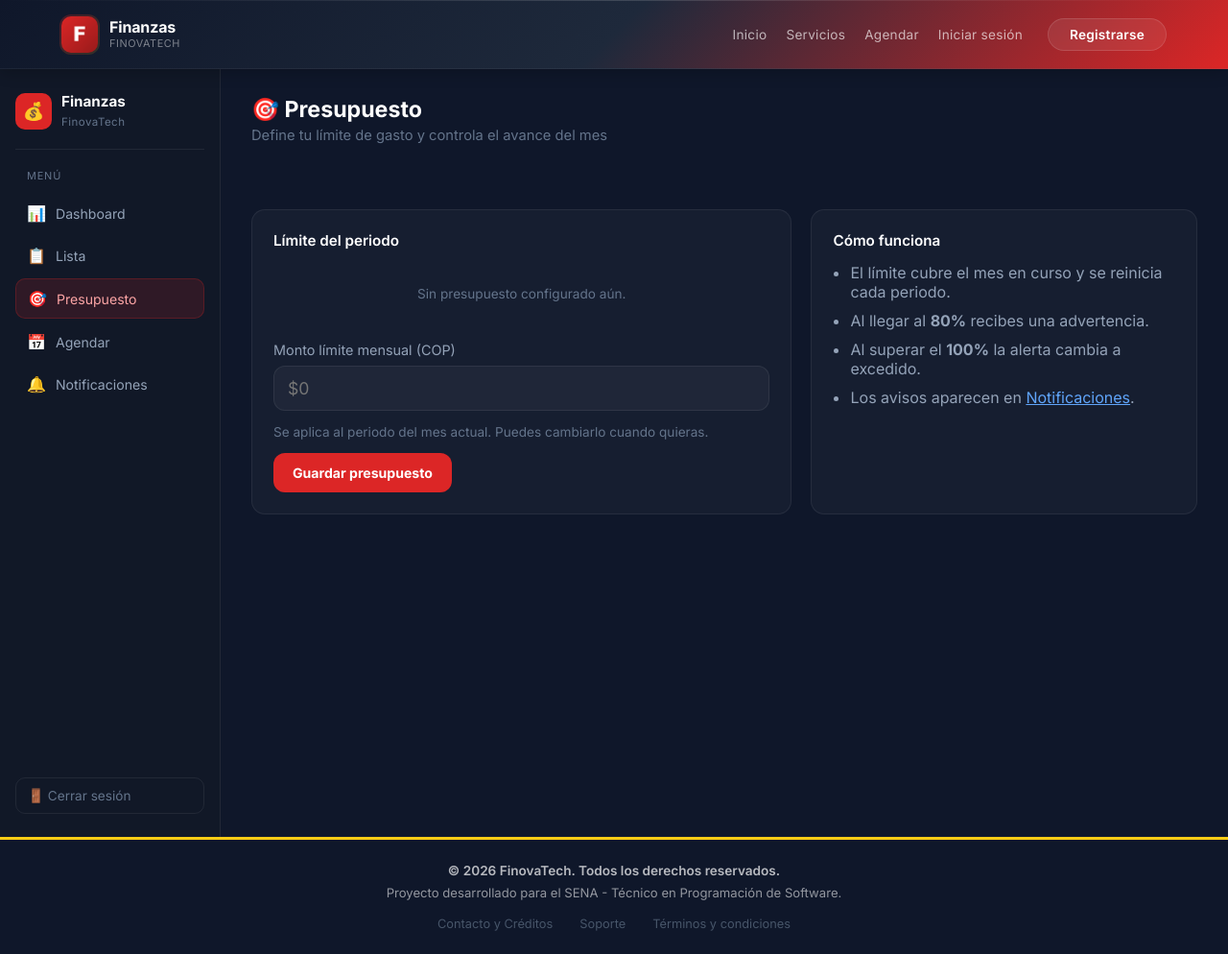
After one commit to RDVSYSTEMS/FinovaTech-, a Flask app: template app/templates/presupuesto.html in a window 1280 px wide. The commit adds this page. Shown: the whole page at 96% size. Run offline with Flask 3, Linux system fonts and the light colour scheme; the template is opened without the code that fills it, so the values that code supplies are empty.

Commit message:
v10.3.3: presupuesto editable, agendamiento restaurado, changelog y backlog

```diff
--- a/app/static/css/panel.css
+++ b/app/static/css/panel.css
@@ -402,6 +402,17 @@
     font-size: 0.95rem;
     font-weight: 600;
     color: white;
+}
+
+.card-enlace {
+    color: var(--acento);
+    font-size: 0.78rem;
+    font-weight: 600;
+    text-decoration: none;
+}
+
+.card-enlace:hover {
+    text-decoration: underline;
 }
 
 .card-subtitulo {
--- /dev/null
+++ b/app/static/css/presupuesto.css
@@ -0,0 +1,121 @@
+/* ============================================================================
+   FinovaTech — presupuesto.css
+   Estilos propios de la página de presupuesto (formulario y avisos).
+   ============================================================================ */
+
+.presupuesto-layout {
+    display: grid;
+    grid-template-columns: minmax(0, 1.4fr) minmax(0, 1fr);
+    gap: 20px;
+    margin-top: 20px;
+}
+
+.presupuesto-form-card,
+.presupuesto-info-card {
+    padding: 22px;
+}
+
+.presupuesto-form {
+    display: flex;
+    flex-direction: column;
+    gap: 14px;
+    margin-top: 18px;
+}
+
+.presupuesto-campo {
+    display: flex;
+    flex-direction: column;
+    gap: 8px;
+}
+
+.presupuesto-campo span {
+    color: var(--texto-suave);
+    font-size: 0.9rem;
+}
+
+.presupuesto-campo input {
+    background: rgba(255, 255, 255, 0.04);
+    border: 1px solid var(--borde);
+    border-radius: 12px;
+    color: var(--texto);
+    font-size: 1.1rem;
+    padding: 12px 14px;
+    outline: none;
+    transition: border-color 0.2s ease;
+}
+
+.presupuesto-campo input:focus {
+    border-color: var(--acento);
+}
+
+.presupuesto-ayuda {
+    color: var(--texto-apagado);
+    font-size: 0.85rem;
+    margin: 0;
+}
+
+.presupuesto-form .btn-guardar {
+    align-self: flex-start;
+    background: var(--primario);
+    border: none;
+    border-radius: 12px;
+    color: #fff;
+    cursor: pointer;
+    font-weight: 700;
+    padding: 12px 20px;
+    transition: filter 0.2s ease;
+}
+
+.presupuesto-form .btn-guardar:hover {
+    filter: brightness(1.1);
+}
+
+.presupuesto-lista {
+    color: var(--texto-suave);
+    display: flex;
+    flex-direction: column;
+    gap: 10px;
+    margin: 12px 0 0;
+    padding-left: 18px;
+}
+
+.presupuesto-lista a {
+    color: var(--azul);
+}
+
+#alertaCaja .alerta {
+    display: flex;
+    align-items: center;
+    justify-content: space-between;
+    gap: 12px;
+    padding: 12px 16px;
+    border-radius: 12px;
+    margin-top: 16px;
+}
+
+#alertaCaja .alerta button {
+    background: none;
+    border: none;
+    color: inherit;
+    cursor: pointer;
+    font-size: 1.2rem;
+    line-height: 1;
+}
+
+#alertaCaja .alerta-ok {
+    background: rgba(16, 185, 129, 0.12);
+    border: 1px solid rgba(16, 185, 129, 0.3);
+    color: #6ee7b7;
+}
+
+#alertaCaja .alerta-error {
+    background: rgba(220, 38, 38, 0.12);
+    border: 1px solid rgba(220, 38, 38, 0.3);
+    color: #fca5a5;
+}
+
+@media (max-width: 900px) {
+    .presupuesto-layout {
+        grid-template-columns: 1fr;
+    }
+}
--- a/app/templates/lista.html
+++ b/app/templates/lista.html
@@ -45,6 +45,9 @@
             </a>
             <a href="/lista" class="sidebar-enlace activo">
                 <span class="enlace-icono">📋</span> Lista
+            </a>
+            <a href="/presupuesto" class="sidebar-enlace">
+                <span class="enlace-icono">🎯</span> Presupuesto
             </a>
             <a href="/agendamiento" class="sidebar-enlace">
                 <span class="enlace-icono">📅</span> Agendar
--- a/app/templates/notificacion.html
+++ b/app/templates/notificacion.html
@@ -44,6 +44,9 @@
             </a>
             <a href="/lista" class="sidebar-enlace">
                 <span class="enlace-icono">📋</span> Lista
+            </a>
+            <a href="/presupuesto" class="sidebar-enlace">
+                <span class="enlace-icono">🎯</span> Presupuesto
             </a>
             <a href="/agendamiento" class="sidebar-enlace">
                 <span class="enlace-icono">📅</span> Agendar
--- a/app/templates/panel.html
+++ b/app/templates/panel.html
@@ -52,6 +52,9 @@
                 </a>
                 <a href="/lista" class="sidebar-enlace">
                     <span class="enlace-icono">📋</span> Lista
+                </a>
+                <a href="/presupuesto" class="sidebar-enlace">
+                    <span class="enlace-icono">🎯</span> Presupuesto
                 </a>
                 <a href="/agendamiento" class="sidebar-enlace">
                     <span class="enlace-icono">📅</span> Agendar
@@ -171,6 +174,7 @@
                     <article class="panel-card">
                         <div class="card-cabecera">
                             <h3>Presupuesto del periodo</h3>
+                            <a href="/presupuesto" class="card-enlace">Definir presupuesto</a>
                         </div>
                         {% if presupuesto %}
                         <div class="presupuesto-cabecera">
--- /dev/null
+++ b/app/templates/presupuesto.html
@@ -0,0 +1,160 @@
+<!DOCTYPE html>
+<!-- ============================================================================
+     FinovaTech — presupuesto.html
+     Descripción: Definición y seguimiento del presupuesto mensual del usuario.
+     ----------------------------------------------------------------------------
+     Proyecto SENA 2026 — Técnico en Programación de Software
+     Sistema: Gestión de finanzas personales para estudiantes de bachillerato
+     ============================================================================ -->
+
+<html lang="es">
+<head>
+    <meta charset="UTF-8">
+    <link rel="icon" type="image/svg+xml" href="/static/assets/img/favicon.svg">
+    <meta name="viewport" content="width=device-width, initial-scale=1.0">
+    <title>Presupuesto - FinovaTech</title>
+    <link href="https://fonts.googleapis.com/css2?family=Inter:wght@400;600;700;900&display=swap" rel="stylesheet">
+    <link href="/static/vendor/aos.css" rel="stylesheet">
+    <link rel="stylesheet" href="/static/css/header_footer.css">
+    <link rel="stylesheet" href="/static/css/panel.css">
+    <link rel="stylesheet" href="/static/css/presupuesto.css">
+</head>
+<body>
+
+<div id="header"></div>
+
+<div class="panel">
+
+    <!-- Botón menú móvil -->
+    <button id="sidebar-toggle" class="sidebar-toggle" aria-label="Abrir menú">☰</button>
+
+    <!-- SIDEBAR -->
+    <aside class="panel-sidebar">
+        <div class="sidebar-logo">
+            <div class="sidebar-logo-icono">💰</div>
+            <div class="sidebar-logo-texto">
+                <strong>Finanzas</strong>
+                <span>FinovaTech</span>
+            </div>
+        </div>
+        <nav class="sidebar-nav">
+            <span class="sidebar-seccion">Menú</span>
+            <a href="/panel" class="sidebar-enlace">
+                <span class="enlace-icono">📊</span> Dashboard
+            </a>
+            <a href="/lista" class="sidebar-enlace">
+                <span class="enlace-icono">📋</span> Lista
+            </a>
+            <a href="/presupuesto" class="sidebar-enlace activo">
+                <span class="enlace-icono">🎯</span> Presupuesto
+            </a>
+            <a href="/agendamiento" class="sidebar-enlace">
+                <span class="enlace-icono">📅</span> Agendar
+            </a>
+            <a href="/notificacion" class="sidebar-enlace">
+                <span class="enlace-icono">🔔</span> Notificaciones
+            </a>
+        </nav>
+        <form action="/logout" method="POST" class="sidebar-salir-form">
+            <input type="hidden" name="csrf_token" value="{{ csrf_token }}">
+            <button type="submit" class="sidebar-salir">🚪 Cerrar sesión</button>
+        </form>
+    </aside>
+
+    <!-- CONTENIDO -->
+    <main class="panel-contenido">
+
+        <section class="panel-topbar">
+            <div class="topbar-saludo">
+                <h1>🎯 Presupuesto</h1>
+                <p class="topbar-bienvenida">Define tu límite de gasto y controla el avance del mes</p>
+            </div>
+        </section>
+
+        <div id="alertaCaja"></div>
+
+        <section class="presupuesto-layout">
+
+            <article class="panel-card presupuesto-form-card" data-aos="fade-up">
+                <div class="card-cabecera">
+                    <h3>Límite del periodo</h3>
+                </div>
+
+                {% if presupuesto %}
+                <div class="presupuesto-cabecera">
+                    <span class="presupuesto-periodo">{{ presupuesto.periodo }}</span>
+                    <span class="presupuesto-porcentaje">{{ presupuesto.usado }}% usado</span>
+                </div>
+                <div class="presupuesto-barra estado-{{ 'excedido' if presupuesto.usado >= 100 else ('alerta' if presupuesto.usado >= 80 else 'normal') }}">
+                    <div class="presupuesto-lleno" style="width: {{ presupuesto.usado }}%"></div>
+                </div>
+                <div class="presupuesto-valores">
+                    <div><span>{{ presupuesto.gastado }}</span><small>Gastado este mes</small></div>
+                    <div><span>{{ presupuesto.disponible }}</span><small>Disponible</small></div>
+                    <div><span>{{ presupuesto.limite }}</span><small>Límite</small></div>
+                </div>
+                {% else %}
+                <p class="card-vacio">Sin presupuesto configurado aún.</p>
+                {% endif %}
+
+                <form method="POST" action="/presupuesto" class="presupuesto-form">
+                    <input type="hidden" name="csrf_token" value="{{ csrf_token }}">
+                    <label class="presupuesto-campo">
+                        <span>Monto límite mensual (COP)</span>
+                        <input type="text" name="monto" inputmode="numeric"
+                               placeholder="$0" value="{{ limite_actual }}" required>
+                    </label>
+                    <p class="presupuesto-ayuda">
+                        Se aplica al periodo {{ presupuesto.periodo if presupuesto else 'del mes actual' }}.
+                        Puedes cambiarlo cuando quieras.
+                    </p>
+                    <button type="submit" class="btn-guardar">Guardar presupuesto</button>
+                </form>
+            </article>
+
+            <article class="panel-card presupuesto-info-card" data-aos="fade-up" data-aos-delay="80">
+                <div class="card-cabecera">
+                    <h3>Cómo funciona</h3>
+                </div>
+                <ul class="presupuesto-lista">
+                    <li>El límite cubre el mes en curso y se reinicia cada periodo.</li>
+                    <li>Al llegar al <strong>80%</strong> recibes una advertencia.</li>
+                    <li>Al superar el <strong>100%</strong> la alerta cambia a excedido.</li>
+                    <li>Los avisos aparecen en <a href="/notificacion">Notificaciones</a>.</li>
+                </ul>
+            </article>
+
+        </section>
+
+    </main>
+</div>
+
+<div id="footer"></div>
+<button id="btn-arriba" onclick="window.scrollTo({top:0, behavior:'smooth'})">↑</button>
+<script src="/static/vendor/aos.js"></script>
+<script src="/static/js/global.js"></script>
+<script>
+    // Alerta de éxito/error (?ok=... o ?error=...), insertada con textContent.
+    (function mostrarAlerta() {
+        var q = new URLSearchParams(window.location.search);
+        var mensaje = q.get("ok") || q.get("error");
+        if (!mensaje) return;
+        var ok = Boolean(q.get("ok"));
+        var div = document.getElementById("alertaCaja");
+        var caja = document.createElement("div");
+        caja.className = "alerta " + (ok ? "alerta-ok" : "alerta-error");
+        var texto = document.createElement("span");
+        texto.textContent = mensaje;
+        var cerrar = document.createElement("button");
+        cerrar.type = "button";
+        cerrar.setAttribute("aria-label", "Cerrar aviso");
+        cerrar.textContent = "×";
+        cerrar.addEventListener("click", function () { caja.remove(); });
+        caja.appendChild(texto);
+        caja.appendChild(cerrar);
+        div.appendChild(caja);
+    })();
+</script>
+
+</body>
+</html>
```
Also changed, not shown: app/blueprints/panel.py (+30 -3 lines), app/modelos/finanzas.py (+89 -1 lines), docs/PENDIENTES.md (added, +42 -0 lines), docs/REQUISITOS.md (+12 -7 lines), plans/fase02_descubrimiento_requisitos.md (+1 -0 lines), plans/fase06_verificacion_validacion.md (+3 -2 lines), plans/fase09_evaluacion_mejora.md (+3 -1 lines), tests/test_smoke.py (+26 -1 lines), README.md, docs/CHANGELOG.md (added), plans/README.md.
